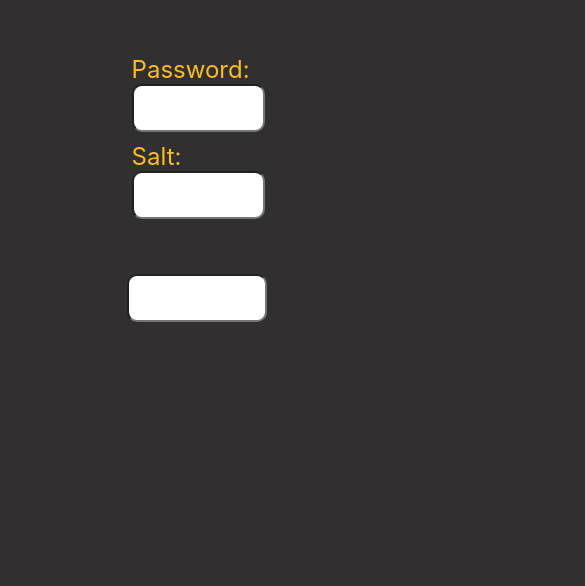
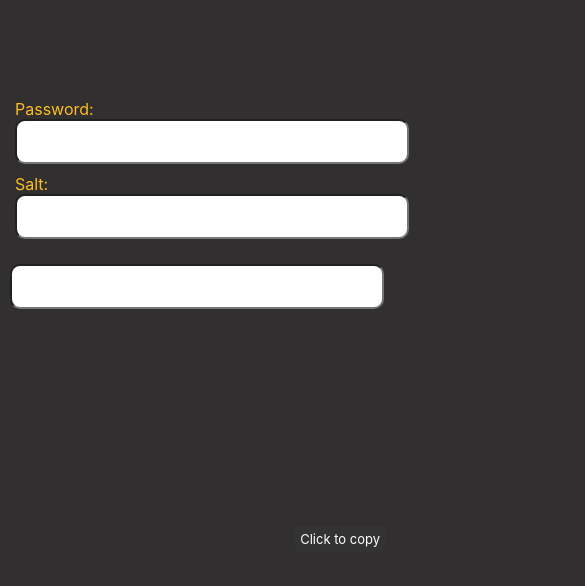
Before and after one commit to georgejohndev/passgen, a plain HTML site: page index.html in a window 390 px wide. Shown: the part 232-818 px from the top of the page, 585 px wide, since content can reach past the window. Drawn offline with Linux system fonts and the light colour scheme.

Commit message:
add optimizations for mobile viewing

```diff
--- a/src/style.css
+++ b/src/style.css
@@ -31,7 +31,7 @@ span.form-input>input {
   font-size: 1.3rem;
   width: 80%;
   padding: 10px;
-  border-radius: 10px
+  border-radius: 10px;
 }
 
 span#password {
@@ -66,3 +66,72 @@ input#generatedPassword {
   top: 498px;
   left: 586px;
 }
+
+/* Mobile Optimizations */
+@media (max-width: 768px) {
+  div#form {
+    width: 80%; /* Make the form wider on smaller screens */
+  }
+
+  span {
+    font-size: 1.2rem; /* Slightly smaller font size for mobile */
+    flex-direction: column; /* Stack the input elements vertically */
+    align-items: flex-start; /* Align inputs to the left */
+  }
+
+  span.form-input>input {
+    font-size: 1.2rem; /* Adjust input font size */
+    width: 100%; /* Full width input */
+    padding: 12px; /* Slightly more padding for better touch interaction */
+  }
+
+  span#password {
+    margin: 30px 5px; /* Reduce margin for smaller screens */
+  }
+
+  input#generatedPassword {
+    font-size: 1.2rem; /* Adjust font size for readability */
+    padding: 12px 0; /* Adjust padding for better touch interaction */
+    margin: 30px 0; /* Reduce margin for smaller screens */
+  }
+
+  #customTooltip {
+    font-size: 14px; /* Reduce font size for mobile */
+    top: auto; /* Avoid fixed positioning issues */
+    left: auto;
+    bottom: 80px; /* Position it above the input field */
+    right: 10px; /* Ensure it is not too far off the screen */
+  }
+}
+
+/* Extra Small Screens (Mobile) */
+@media (max-width: 480px) {
+  body {
+    padding: 0 10px; /* Reduce horizontal padding */
+  }
+
+  div#form {
+    width: 100%; /* Make the form full width on very small screens */
+  }
+
+  span {
+    font-size: 1rem; /* Further reduce font size */
+  }
+
+  span.form-input>input {
+    font-size: 1.1rem; /* Adjust input font size */
+    padding: 10px; /* Reduce padding slightly */
+  }
+
+  input#generatedPassword {
+    font-size: 1.1rem; /* Smaller font for mobile */
+    padding: 10px 0; /* Reduce padding */
+    margin: 20px 0; /* Smaller margin */
+  }
+
+  #customTooltip {
+    font-size: 13px; /* Smaller tooltip font */
+    bottom: 60px; /* Position above the input */
+    right: 5px; /* Adjust positioning for very small screens */
+  }
+}
```
